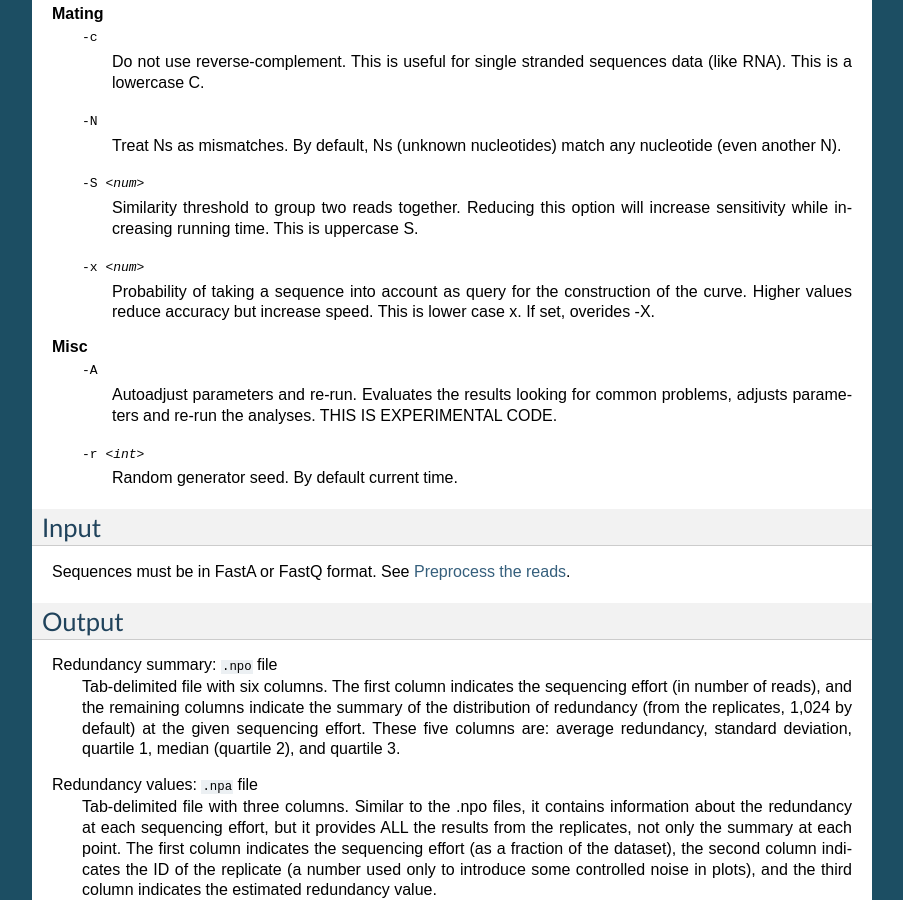
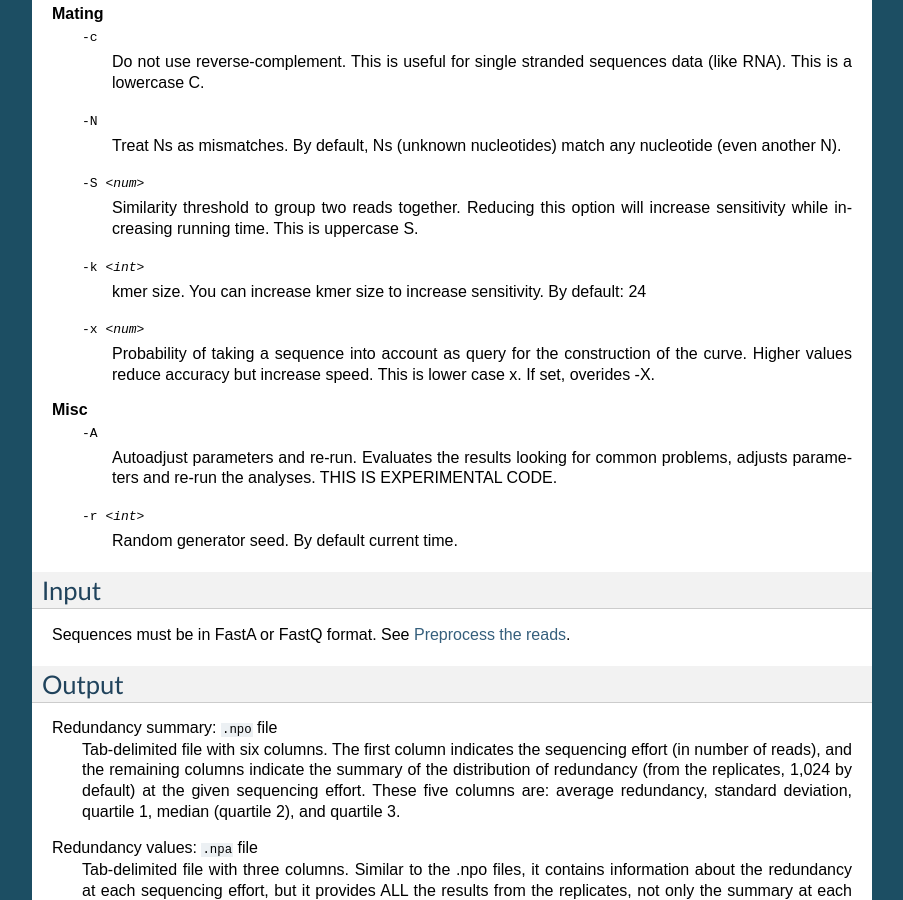
Before and after one commit to lmrodriguezr/nonpareil, a Sphinx documentation site: the page built from docs/redundancy.rst, in a window 1280 px wide and 900 px high, scrolled down 2288 px. Shown: the whole window, without its empty margins (198-1101 px from the left). Built offline with Sphinx 7.4.7, drawn with Linux system fonts in a browser that asks for light colours.

Commit message:
Update redundancy.rst
added kmer size option

```diff
--- a/docs/redundancy.rst
+++ b/docs/redundancy.rst
@@ -72,6 +72,7 @@ Additional options
    -N         Treat Ns as mismatches.  By default, Ns (unknown nucleotides) match any nucleotide (even another N).
    -S <num>   Similarity threshold to group two reads together.   Reducing this option will increase sensitivity while
               increasing running time.  This is uppercase S.
+   -k <int>   kmer size. You can increase kmer size to increase sensitivity. By default: 24
    -x <num>   Probability of taking a sequence into account as query for the construction of the curve.  Higher values
               reduce accuracy but increase speed.  This is lower case x.  If set, overides -X.
 
```
